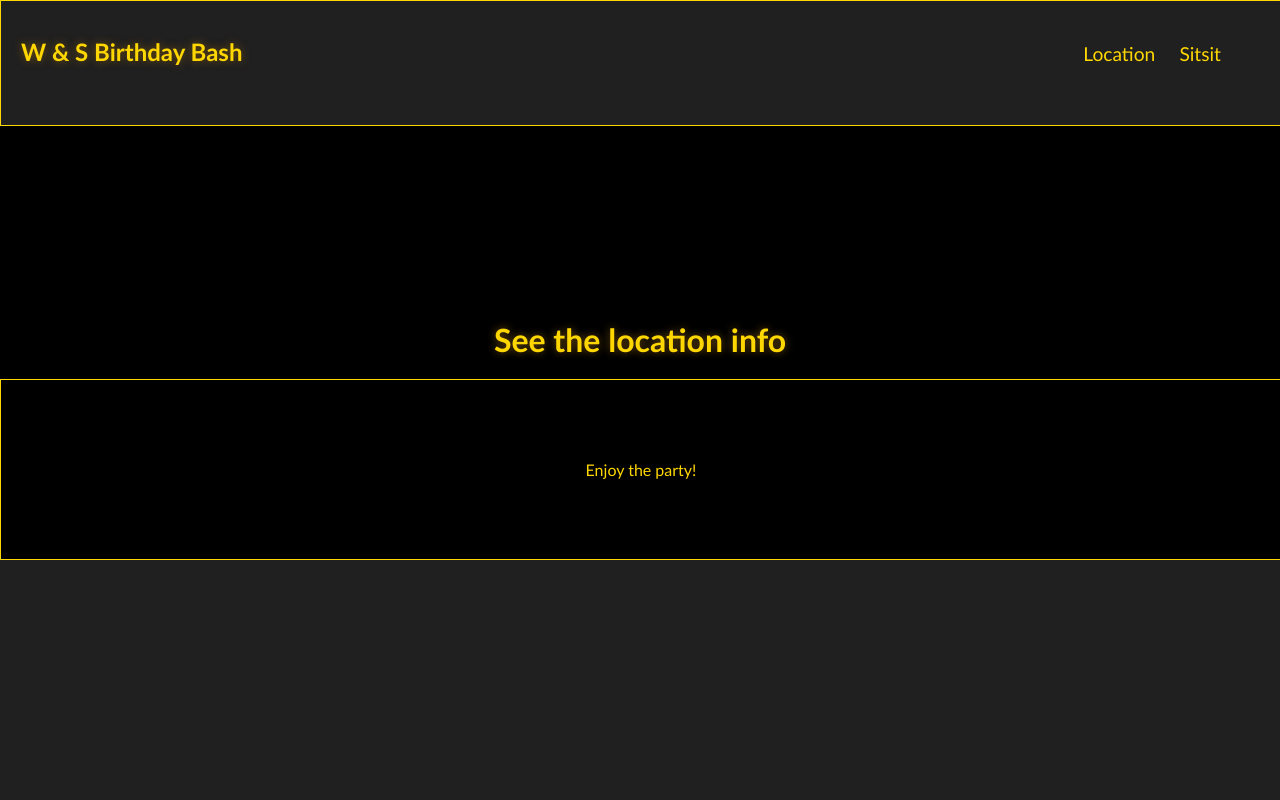
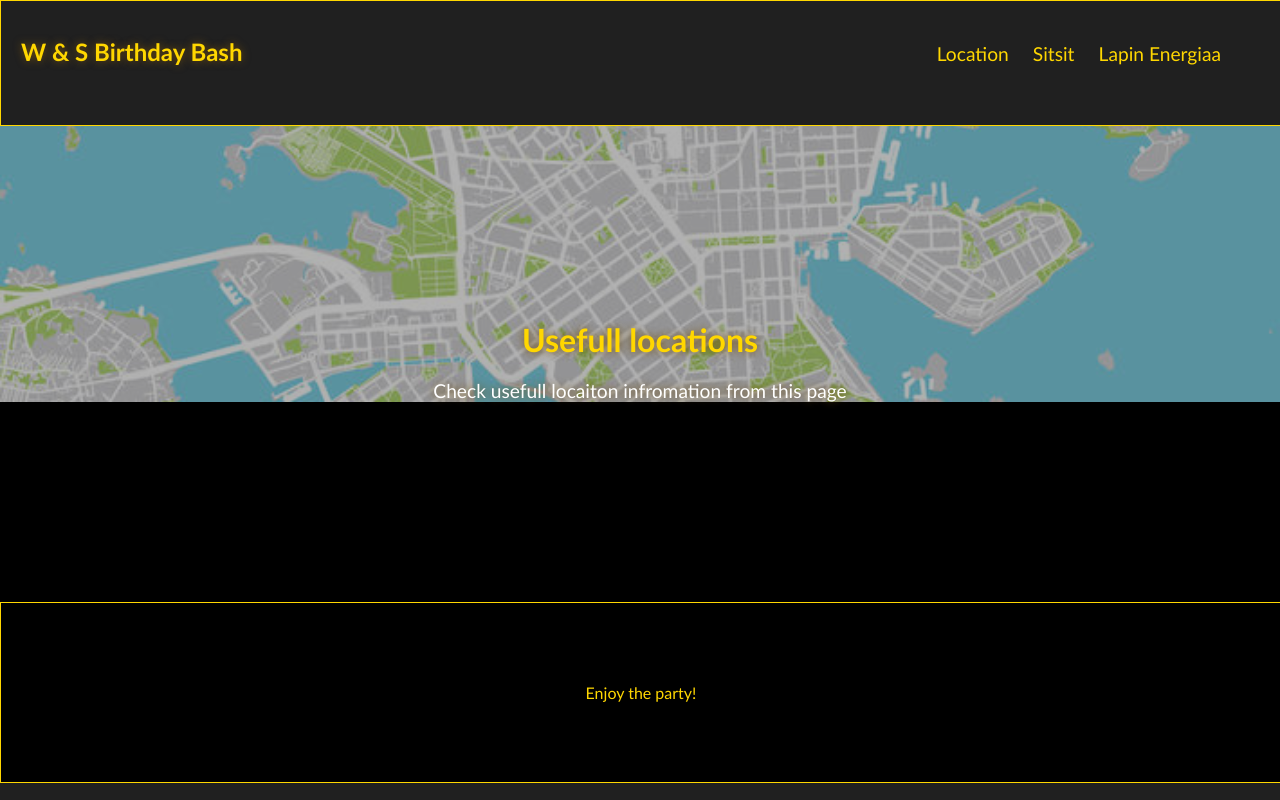
Before and after one commit to wihtoritorkkeli/birthday_app, a React (Create React App) app: page /location in a window 1280 px wide. Built offline with nearby package versions, Linux system fonts and the light colour scheme.

Commit message:
done for today

```diff
--- a/src/App.js
+++ b/src/App.js
@@ -1,4 +1,5 @@
 import './App.css';
+import './location.css';
 import React, { useState } from 'react';
 import Home from './pages/Home';
 import Location from './pages/Location';
@@ -6,6 +7,7 @@ import Sitsit from './pages/Sitsit';
 import {Route, Link, Routes} from 'react-router-dom';
 import NavBar from './NavBar';
 import Footer from './Footer';
+import Lappi from './pages/Lappi';
 
 
 function App() {
@@ -14,9 +16,10 @@ function App() {
     <div className="App">
       <NavBar />
       <Routes>
-      <Route exact path="/" element={<Home />}/>
-      <Route exact path="/location" element={<Location />}/>
-      <Route exact path="/sitsit" element={<Sitsit />}/>
+        <Route exact path="/" element={<Home />}/>
+        <Route exact path="/location" element={<Location />}/>
+        <Route exact path="/sitsit" element={<Sitsit />}/>
+        <Route exact path='/lappi' element={<Lappi />} />
       </Routes>
       <Footer/>
     </div>
--- a/src/NavBar.js
+++ b/src/NavBar.js
@@ -11,10 +11,11 @@ function NavBar(){
     };
 
     return(<div className="App-header">
-        <p><Link to="/" className="header-text"><b>W &amp; S Birthday Bash</b></Link> <span className="hide-on-default"><Link to="/location" className="navLink">Location</Link> <Link to="/sitsit" className="navLink">Sitsit</Link></span><img src={hamburger} className="hamburger" onClick={handleClick}></img></p>
+        <p><Link to="/" className="header-text"><b>W &amp; S Birthday Bash</b></Link> <span className="hide-on-default"><Link to="/location" className="navLink">Location</Link> <Link to="/sitsit" className="navLink">Sitsit</Link> <Link to="/lappi" className="navLink">Lapin Energiaa</Link></span><img src={hamburger} className="hamburger" onClick={handleClick}></img></p>
         {navOn && (<div>
                 <p className="navLink"><Link to="/location" className="navLink">Location</Link></p>
                 <p className="navLink"><Link to="/sitsit" className="navLink">Sitsit</Link></p>
+                <p className="navLink"><Link to="/lappi" className="navLink">Lapin Energiaa</Link></p>
         </div>)}
     </div>);
 }
--- /dev/null
+++ b/src/location.css
@@ -0,0 +1,6 @@
+.locationBanner{
+    background-image: url("./images/helsinki-map.jpg"), linear-gradient(rgba(0,0,0,0.3),rgba(0,0,0,0.3));
+  background-blend-mode: overlay;
+  background-position: center;
+  background-size: cover;
+}
--- /dev/null
+++ b/src/pages/Lappi.js
@@ -0,0 +1,11 @@
+import React from "react";
+
+function Lappi(){
+    return(
+        <div>
+            <h1>Lapin energiaa!</h1>
+        </div>
+    );
+}
+
+export default Lappi;
--- a/src/pages/Location.js
+++ b/src/pages/Location.js
@@ -2,8 +2,9 @@ import React from "react";
 
 function Location(){
     return(
-        <div>
-            <h1>See the location info</h1>
+        <div className="locationBanner">
+            <h1>Usefull locations</h1>
+            <p className="valueProp">Check usefull locaiton infromation from this page</p>
         </div>
     );
 }
```
